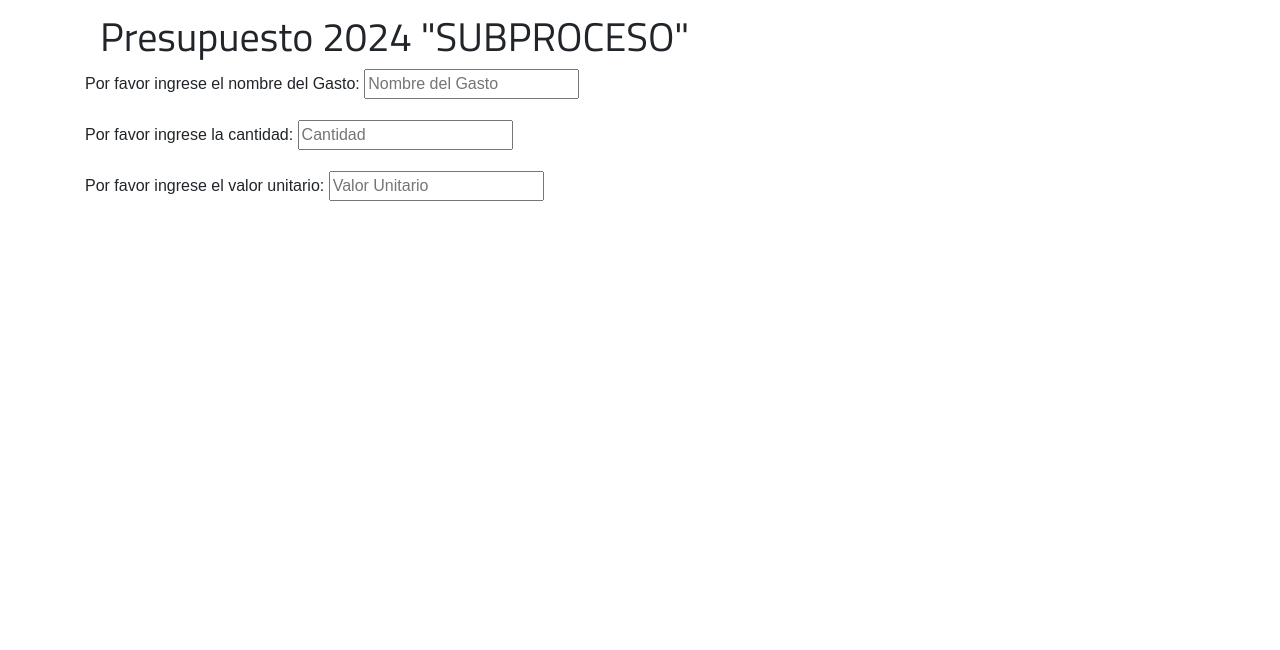
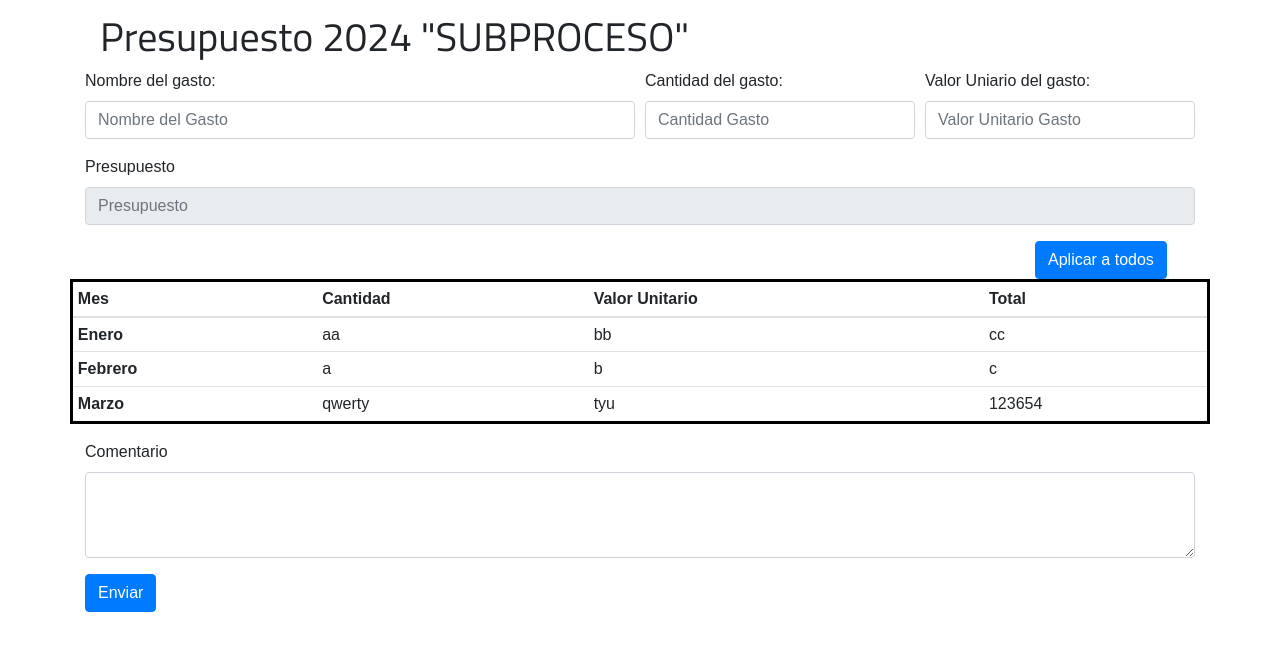
Before and after one commit to pdurangop/webpresupuestofacturacion, a plain HTML site: page adicionarGasto.html in a window 1280 px wide. Shown: the part 150-800 px from the top of the page. Drawn offline with nearby package versions, Linux system fonts and the light colour scheme.

Commit message:
adcionar gasto adicion de campos y tabla para meses

```diff
--- a/adicionarGasto.html
+++ b/adicionarGasto.html
@@ -24,18 +24,70 @@
             <h1>Presupuesto 2024 "SUBPROCESO"</h1>
         </div>
         <form>
+            <div class="form-row">
+              <div class="col-md-6 mb-3">
+                <label for="nombreGastoNuevo">Nombre del gasto:</label>
+                <input type="text" class="form-control" id="nombreGastoNuevo" placeholder="Nombre del Gasto" value="" required>
+              </div>
+              <div class="col-md-3 mb-3">
+                <label for="validationDefault02">Cantidad del gasto:</label>
+                <input type="number" class="form-control" id="cantidadGastoNuevo" placeholder="Cantidad Gasto" value="" required>
+              </div>
+              <div class="col-md-3 mb-3">
+                <label for="validationDefault02">Valor Uniario del gasto:</label>
+                <input type="number" class="form-control" id="valorUnitarioNuevo" placeholder="Valor Unitario Gasto" value="" required>
+              </div>
+            </div>
+            <fieldset disabled>
+              <div class="form-group">
+                <label for="presupuestoTextInput">Presupuesto</label>
+                <input type="text" id="presupuestoInput" class="form-control" placeholder="Presupuesto">
+              </div>
+            </fieldset>
+              <div class="row">
+                <div class="col-md-2 offset-md-10">
+                  <button class="btn btn-primary" type="aplicarTodos">Aplicar a todos</button>
+                </div>
+              </div>
+            <div class="row">
+              <table class="table table-sm">
+                <thead>
+                  <tr>
+                    <th scope="col">Mes</th>
+                    <th scope="col">Cantidad</th>
+                    <th scope="col">Valor Unitario</th>
+                    <th scope="col">Total</th>
+                  </tr>
+                </thead>
+                <tbody>
+                  <tr>
+                    <th scope="row">Enero</th>
+                    <td>aa</td>
+                    <td>bb</td>
+                    <td>cc</td>
+                  </tr>
+                  <tr>
+                    <th scope="row">Febrero</th>
+                    <td>a</td>
+                    <td>b</td>
+                    <td>c</td>
+                  </tr>
+                  <tr>
+                    <th scope="row">Marzo</th>
+                    <td colspan="1">qwerty</td>
+                    <td>tyu</td>
+                    <td>123654</td>
+                  </tr>
+                </tbody>
+              </table>
+
+            </div>
+
             <div class="form-group">
-                <label>Por favor ingrese el nombre del Gasto: </label>
-                <input id="nombreGasto" type="text" placeholder="Nombre del Gasto" />
-            </div>
-            <div class="form-group">
-                <label>Por favor ingrese la cantidad: </label>
-                <input id="cantidadGasto" type="number" placeholder="Cantidad" />
-            </div>
-            <div class="form-group">
-                <label>Por favor ingrese el valor unitario: </label>
-                <input id="valorUnitario" type="number" placeholder="Valor Unitario" />
-            </div>
+                <label for="comentarioTextarea">Comentario</label>
+                <textarea class="form-control" id="comentarioText" rows="3"></textarea>
+              </div>
+            <button class="btn btn-primary" type="submit">Enviar</button>
         </form>
     </div>
 </body>
```
Also changed, not shown: Index2.html (+17 -18 lines), ResumenPresupuesto.html (+5 -3 lines).
